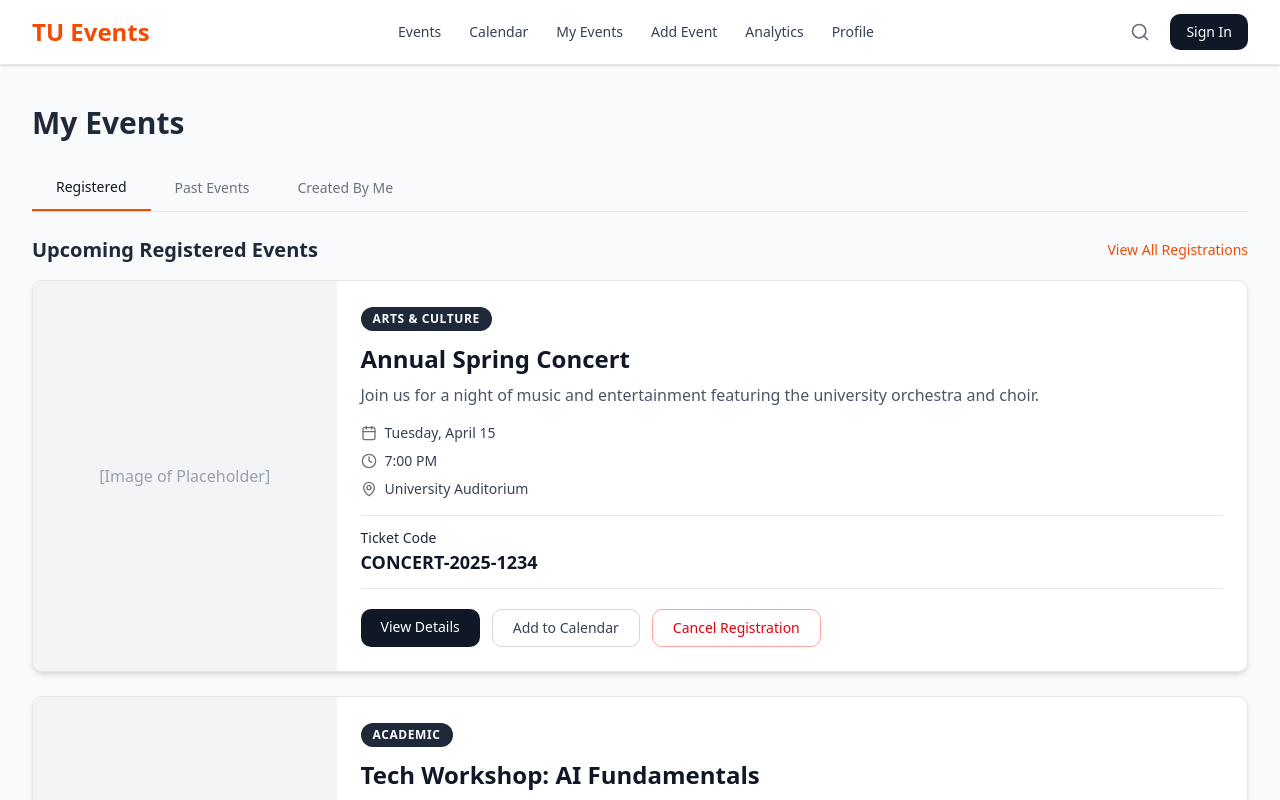
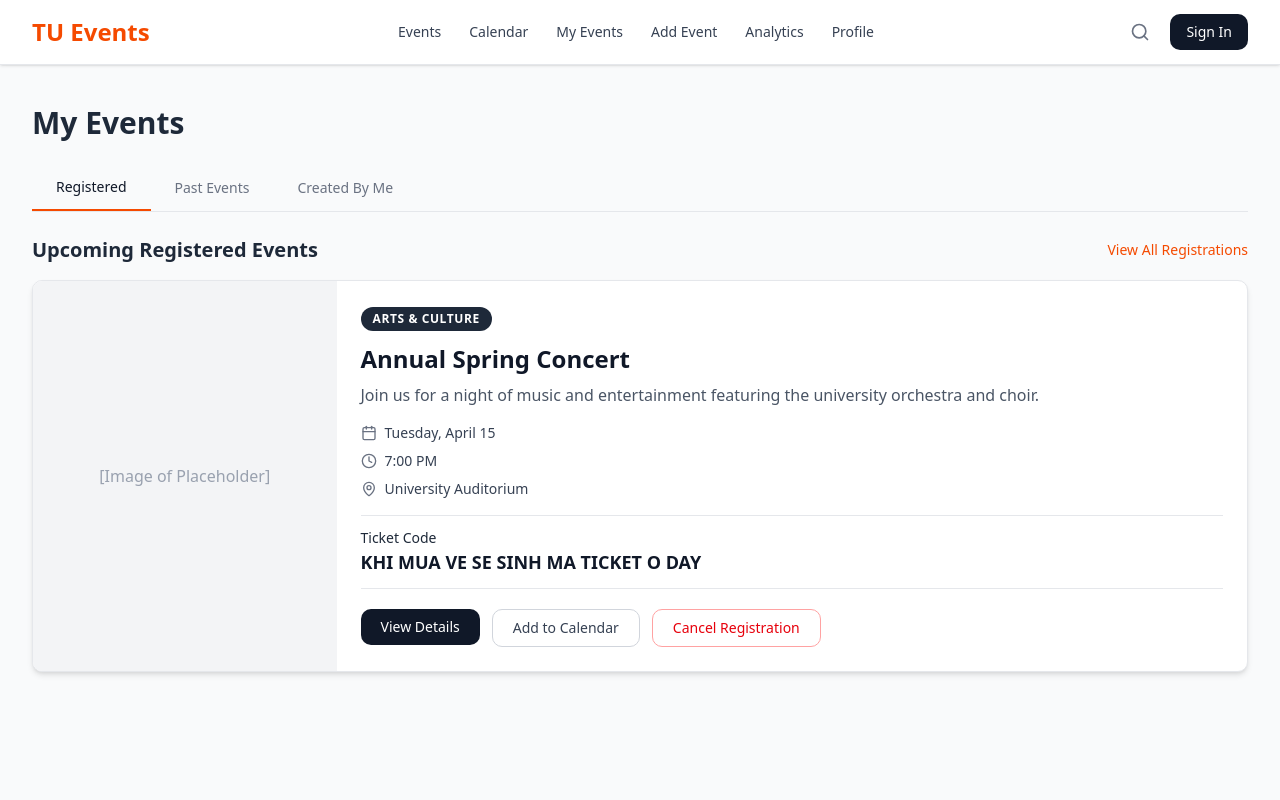
Before and after one commit to duongbhl/Event-Management-Web, a React app in the folder frontend/: page /myevent in a window 1280 px wide. Shown: the top 800 px of the page. Built offline with nearby package versions, Linux system fonts and the light colour scheme; the HTML template or start-up script is replaced by a standard one.

Commit message:
navigate

```diff
--- a/frontend/src/App.tsx
+++ b/frontend/src/App.tsx
@@ -26,13 +26,14 @@ function App() {
         <Route path="/" element={<Home />} />
         <Route path="/calendar" element={<Calendar />} />
         <Route path="/myevent" element={<MyEvents />} />
-        <Route path="/view-details" element={<ViewDetails />} />
+        <Route path="/view-details/:id" element={<ViewDetails />} />
         <Route path="/feedback" element={<Feedback />} />
         <Route path="/feedback-view/:id" element={<FeedbackView />} />
         <Route path='/analytics' element={<Analytics/>}></Route>
         <Route path="/profile" element={<Profile />} />
         <Route path="/registrations" element={<MyRegistrations />} />
-        <Route path='/addevent' element={<AddEvent/>}></Route>
+        <Route path='/addevent/:id' element={<AddEvent/>}></Route>
+        <Route path='/addevent/' element={<AddEvent/>}></Route>
         <Route path="/events" element={<Events />} />
         <Route path="/login" element={<Login />} />
         <Route path="/register" element={<Register />} />
--- /dev/null
+++ b/frontend/src/components/EventData_interface.tsx
@@ -0,0 +1,13 @@
+export default interface EventData {
+    _id: string;
+    title: string;
+    date: string;
+    time: string;
+    location: string;
+    attendees:number;
+    expectedAttendees: number
+    price:number;
+    description: string;
+    status: 'pending'|'approved'|'rejected';
+    category: string;
+}
--- a/frontend/src/pages/Home.tsx
+++ b/frontend/src/pages/Home.tsx
@@ -117,7 +117,7 @@ const Home: React.FC = () => {
                             title="My Registrations"
                             description="Manage your event registrations and tickets."
                             buttonText="View Registrations"
-                            to="/registrations"
+                            to="/addevent"
                         />
                         {/* 3. Find Events -> /events (Đã làm file Events.tsx) */}
                         <QuickAccessCard
--- a/frontend/src/pages/myevent.tsx
+++ b/frontend/src/pages/myevent.tsx
@@ -1,18 +1,11 @@
 import { Clock, MapPin, Calendar as CalendarIcon, Edit, Settings } from 'lucide-react';
-import { Link } from 'react-router-dom';
+import { Link, useNavigate } from 'react-router-dom';
 import React from 'react';
+import type EventData from '@/components/EventData_interface';
+import { Button } from '@/components/ui/button';
 
 // Định nghĩa kiểu dữ liệu cho sự kiện
-interface EventData {
-    id: number;
-    category: string;
-    title: string;
-    description: string;
-    date: string;
-    time: string;
-    location: string;
-    ticketCode?: string;
-}
+
 
 interface MyEventTabsProps {
     activeTab: 'registered' | 'past' | 'created';
@@ -25,11 +18,7 @@ interface PastEventData extends EventData {
     hasSubmittedFeedback: boolean;
 }
 
-interface CreatedEventData extends EventData {
-    status: 'Active' | 'Draft' | 'Finished';
-    registeredCount: number;
-    totalCapacity: number;
-}
+interface CreatedEventData extends EventData { }
 
 
 const MyEventTabs: React.FC<MyEventTabsProps> = ({ activeTab, onTabChange }) => {
@@ -59,7 +48,13 @@ const MyEventTabs: React.FC<MyEventTabsProps> = ({ activeTab, onTabChange }) =>
 };
 
 // --- 1. Registered Event Card ---
-export const RegisteredEventCard: React.FC<{ event: EventData }> = ({ event }) => (
+export const RegisteredEventCard: React.FC<{ event: EventData }> = ({ event }) => {
+    const navigate = useNavigate();
+    const viewDetailsHandle = () => {
+        navigate(`/view-details/${event._id}`, { state: { ...event } })
+
+    }
+    return (
         <div className="bg-white border border-gray-200 rounded-lg shadow-md mb-6 overflow-hidden">
             <div className="flex">
                 <div className="w-1/4 bg-gray-100 flex items-center justify-center">
@@ -86,21 +81,29 @@ export const RegisteredEventCard: React.FC<{ event: EventData }> = ({ event }) =
                     {/* Ticket Code */}
                     <div className="border-t border-b border-gray-200 py-3 mb-5">
                         <p className="text-sm font-medium text-gray-800">Ticket Code</p>
-                    <p className="text-lg font-semibold text-gray-900">{event.ticketCode}</p>
+                        <p className="text-lg font-semibold text-gray-900">KHI MUA VE SE SINH MA TICKET O DAY</p>
                     </div>
                     {/* Actions */}
                     <div className="flex space-x-3">
-                    <Link to={`/view-details`} className="px-5 py-2 text-sm font-medium text-white bg-gray-900 rounded-lg hover:bg-gray-700 transition">View Details</Link>
+                        <Button onClick={() => viewDetailsHandle()} className="px-5 py-2 text-sm font-medium text-white bg-gray-900 rounded-lg hover:bg-gray-700 transition">View Details</Button>
                         <button className="px-5 py-2 text-sm font-medium text-gray-700 border border-gray-300 rounded-lg hover:bg-gray-100 transition">Add to Calendar</button>
                         <button className="px-5 py-2 text-sm font-medium text-red-600 border border-red-300 rounded-lg hover:bg-red-50 transition">Cancel Registration</button>
                     </div>
                 </div>
             </div>
         </div>
-);
+    )
+};
 
 // --- 2. Past Event Card ---
-export const PastEventCard: React.FC<{ event: PastEventData }> = ({ event }) => (
+export const PastEventCard: React.FC<{ event: PastEventData }> = ({ event }) => {
+   //dieu huong
+   const navigate = useNavigate();
+    const viewDetailsHandle = () => {
+         navigate(`/view-details/${event._id}`, { state: { ...event } })
+    }
+
+    return (
         <div className="bg-white border border-gray-200 rounded-lg shadow-md mb-6 overflow-hidden relative">
             <div className="flex">
                 {/* Trạng thái Attended */}
@@ -135,7 +138,7 @@ export const PastEventCard: React.FC<{ event: PastEventData }> = ({ event }) =>
                         {/* LOGIC MỚI: Dựa vào trạng thái feedback để hiển thị nút */}
                         {event.hasSubmittedFeedback ? (
                             <Link
-                            to={`/feedback-view/${event.id}`} // Dẫn đến trang xem Feedback đã tạo
+                                to={`/feedback-view/${event._id}`} // Dẫn đến trang xem Feedback đã tạo
                                 className="px-5 py-2 text-sm font-medium text-gray-700 border border-gray-300 rounded-lg hover:bg-gray-100 transition"
                             >
                                 View Feedback
@@ -145,24 +148,34 @@ export const PastEventCard: React.FC<{ event: PastEventData }> = ({ event }) =>
                                 Submit Feedback
                             </Link>
                         )}
-                    <Link to={`/view-details`} className="px-5 py-2 text-sm font-medium text-gray-700 border border-gray-300 rounded-lg hover:bg-gray-100 transition">
+                        <Button onClick={()=>viewDetailsHandle()} className="px-5 py-2 text-sm font-medium bg-white text-gray-700 border border-gray-300 rounded-lg hover:bg-gray-100 transition cursor-pointer">
                             View Details
-                    </Link>
+                        </Button>
                     </div>
                 </div>
             </div>
         </div>
     );
+}
 
 // --- 3. Created Event Card ---
 export const CreatedEventCard: React.FC<{ event: CreatedEventData }> = ({ event }) => {
-    const progress = Math.round((event.registeredCount / event.totalCapacity) * 100);
-    const isFull = event.registeredCount === event.totalCapacity;
+    //dieu huong
+    const navigate = useNavigate();
+    const editEventHandle = () => {
+        navigate(`/addevent/${event._id}`, { state: { ...event } })
+
+    }
+
+
+    //hien so luong dang ky va ti le dang ky
+    const progress = Math.round((event.attendees / event.expectedAttendees) * 100);
+    const isFull = event.attendees === event.expectedAttendees;
 
     return (
         <div className="bg-white border border-gray-200 rounded-lg shadow-md mb-6 overflow-hidden relative">
             {/* Status Badge */}
-            <div className={`absolute top-4 right-4 px-3 py-1 text-xs font-bold rounded-full ${event.status === 'Active' ? 'bg-green-100 text-green-700' : 'bg-gray-100 text-gray-700'}`}>
+            <div className={`absolute top-4 right-4 px-3 py-1 text-xs font-bold rounded-full ${event.status === 'approved' ? 'bg-green-100 text-green-700' : 'bg-gray-100 text-gray-700'}`}>
                 {event.status}
             </div>
 
@@ -192,7 +205,7 @@ export const CreatedEventCard: React.FC<{ event: CreatedEventData }> = ({ event
                     <div className="pt-3 mb-5">
                         <p className="text-sm font-medium text-gray-800 mb-2">Registration Status</p>
                         <div className="flex items-center space-x-2">
-                            <span className="text-sm text-gray-600 whitespace-nowrap">{event.registeredCount} / {event.totalCapacity} registered</span>
+                            <span className="text-sm text-gray-600 whitespace-nowrap">{event.attendees} / {event.expectedAttendees} registered</span>
                             <div className="w-full bg-gray-200 rounded-full h-2.5">
                                 <div className="bg-orange-600 h-2.5 rounded-full" style={{ width: `${progress}%` }}></div>
                             </div>
@@ -202,9 +215,9 @@ export const CreatedEventCard: React.FC<{ event: CreatedEventData }> = ({ event
 
                     {/* Actions */}
                     <div className="flex space-x-3">
-                        <button className="px-5 py-2 text-sm font-medium text-white bg-gray-900 rounded-lg hover:bg-gray-700 transition flex items-center"><Settings className="w-4 h-4 mr-1" /> Manage Event</button>
+                        <button className="px-5 py-2 text-sm font-medium text-white bg-gray-900 rounded-lg hover:bg-gray-700 transition flex items-center cursor-pointer"><Settings className="w-4 h-4 mr-1" /> Manage Event</button>
 
-                        <Link to="/addevent" className="px-5 py-2 text-sm font-medium text-gray-700 border border-gray-300 rounded-lg hover:bg-gray-100 transition flex items-center"><Edit className="w-4 h-4 mr-1" /> Edit Event</Link>
+                        <Button onClick={() => editEventHandle()} className="px-5 py-2 text-sm font-medium bg-white text-gray-700 border border-gray-300 rounded-lg hover:bg-gray-100 transition flex items-center cursor-pointer"><Edit className="w-4 h-4 mr-1" /> Edit Event</Button>
                     </div>
                 </div>
             </div>
@@ -219,52 +232,52 @@ const MyEvents: React.FC = () => {
     // Dữ liệu giả định
     const registeredEvents: EventData[] = [
         {
-            id: 1,
-            category: 'Arts & Culture',
+            _id: '1',
             title: 'Annual Spring Concert',
-            description: 'Join us for a night of music and entertainment featuring the university orchestra and choir.',
             date: 'Tuesday, April 15',
             time: '7:00 PM',
             location: 'University Auditorium',
-            ticketCode: 'CONCERT-2025-1234'
+            attendees: 100,
+            expectedAttendees: 200,
+            price: 20,
+            description: 'Join us for a night of music and entertainment featuring the university orchestra and choir.',
+            status: 'approved',
+            category: 'Arts & Culture',
+
         },
-        {
-            id: 2,
-            category: 'Academic',
-            title: 'Tech Workshop: AI Fundamentals',
-            description: 'Learn the basics of artificial intelligence and machine learning.',
-            date: 'Friday, March 28',
-            time: '2:00 PM',
-            location: 'Engineering Building, Room 305',
-            ticketCode: 'TECH-2025-5678'
-        }
     ];
 
     const pastEvents: PastEventData[] = [
         {
-            id: 3,
-            category: 'Arts & Culture',
+            _id: '3',
             title: 'Winter Music Festival',
-            description: 'A celebration of music featuring performance from various university ensembles.',
             date: 'Monday, January 20',
             time: '6:00 PM',
             location: 'University Auditorium',
+            attendees: 80,
+            expectedAttendees: 150,
+            price: 15,
+            description: 'A celebration of music featuring performance from various university ensembles.',
+            status: 'approved',
+            category: 'Arts & Culture',
             isAttended: true,
             hasSubmittedFeedback: true, // Đặt là TRUE để test View Feedback, sửa thành false để test Submit Feedback
         }
     ];
     const createdEvents: CreatedEventData[] = [
         {
-            id: 4,
-            category: 'Academic',
+            _id: '4',
             title: 'Student Club Meeting',
-            description: 'Weekly meeting of the Computer Science Club.',
             date: 'Thursday, April 10',
             time: '5:00 PM',
             location: 'Student Center, Room 203',
-            status: 'Active',
-            registeredCount: 15,
-            totalCapacity: 30,
+            attendees: 15,
+            expectedAttendees: 30,
+            price: 100,
+            description: 'Weekly meeting of the Computer Science Club.',
+            status: 'approved',
+            category: 'Academic',
+
         }
     ];
 
@@ -286,7 +299,7 @@ const MyEvents: React.FC = () => {
                                 View All Registrations
                             </button>
                         </div>
-                        {registeredEvents.map(event => (<RegisteredEventCard key={event.id} event={event} />))}
+                        {registeredEvents.map(event => (<RegisteredEventCard key={event._id} event={event} />))}
                     </section>
                 )}
 
@@ -294,7 +307,7 @@ const MyEvents: React.FC = () => {
                 {activeTab === 'past' && (
                     <section>
                         <h2 className="text-xl font-semibold text-gray-800 mb-4">Past Events</h2>
-                        {pastEvents.map(event => (<PastEventCard key={event.id} event={event} />))}
+                        {pastEvents.map(event => (<PastEventCard key={event._id} event={event} />))}
                     </section>
                 )}
 
@@ -302,7 +315,7 @@ const MyEvents: React.FC = () => {
                 {activeTab === 'created' && (
                     <section>
                         <h2 className="text-xl font-semibold text-gray-800 mb-4">Events Created By Me</h2>
-                        {createdEvents.map(event => (<CreatedEventCard key={event.id} event={event} />))}
+                        {createdEvents.map(event => (<CreatedEventCard key={event._id} event={event} />))}
                     </section>
                 )}
 
--- a/frontend/src/pages/view_details.tsx
+++ b/frontend/src/pages/view_details.tsx
@@ -1,39 +1,28 @@
 import React from 'react';
 import { Clock, MapPin, Calendar as CalendarIcon, User, Tag, Share2, Heart, ChevronLeft } from 'lucide-react';
-import { Link } from 'react-router-dom';
+import { Link, useLocation } from 'react-router-dom';
+
 
 // Dữ liệu giả định cho một sự kiện
-interface EventDetailData {
-    id: number;
-    category: string;
-    title: string;
-    date: string;
-    time: string;
-    location: string;
-    organizer: string;
-    fee: string;
-    description: string;
-    isRegistered: boolean;
-}
-
-const eventData: EventDetailData = {
-    id: 1,
-    category: 'Arts & Culture',
-    title: 'Annual Spring Concert',
-    date: 'Tuesday, April 15, 2026',
-    time: '7:00 PM - 9:00 PM',
-    location: 'University Auditorium, Main Campus',
-    organizer: 'Music Department',
-    fee: 'Free (Registration Required)',
-    description: 'Join us for a magnificent night of music and entertainment featuring the university orchestra and choir. This event showcases classical and contemporary pieces, promising a memorable experience for all attendees. Early registration is encouraged due to limited seating.',
-    isRegistered: true,
-};
+// interface EventDetailData {
+//     id: number;
+//     category: string;
+//     title: string;
+//     date: string;
+//     time: string;
+//     location: string;
+//     organizer: string;
+//     fee: string;
+//     description: string;
+//     isRegistered: boolean;
+// }
 
 
 const ViewDetails: React.FC = () => {
 
-    // Sử dụng dữ liệu giả định
-    const event = eventData;
+    //nhan du lieu tu url
+    const {...event} = useLocation().state || {};
+
 
     return (
         <div className="min-h-screen bg-gray-50 flex flex-col">
@@ -94,11 +83,11 @@ const ViewDetails: React.FC = () => {
                             <div className="mt-8 pt-4 border-t border-gray-100 space-y-3">
                                 <p className="flex items-center text-sm text-gray-600">
                                     <User className="w-4 h-4 mr-3" />
-                                    Organizer: <span className="font-medium ml-1 text-gray-800">{event.organizer}</span>
+                                    Organizer: <span className="font-medium ml-1 text-gray-800">CALL API DE LAY TEN ORGANIZER</span>
                                 </p>
                                 <p className="flex items-center text-sm text-gray-600">
                                     <Tag className="w-4 h-4 mr-3" />
-                                    Fee: <span className="font-medium ml-1 text-gray-800">{event.fee}</span>
+                                    Fee: <span className="font-medium ml-1 text-gray-800">{event.price}</span>
                                 </p>
                             </div>
 
@@ -109,7 +98,8 @@ const ViewDetails: React.FC = () => {
                             <div className="sticky top-20 bg-gray-50 border border-gray-300 rounded-lg p-6 shadow-md">
                                 <h3 className="text-xl font-bold mb-4 text-gray-900">Get Your Ticket</h3>
 
-                                {event.isRegistered ? (
+                                {/* Neu dki thi sinh ticket roi check xem ticket co null k */}
+                                {false ? (
                                     <>
                                         <p className="text-green-600 font-semibold mb-3">You are already registered!</p>
                                         <button className="w-full py-3 text-white bg-green-600 rounded-lg opacity-80 cursor-not-allowed">
```
Also changed, not shown: frontend/src/pages/AddEvent.tsx (+17 -1 lines). Lines whose indentation alone changed are shown as unchanged.
